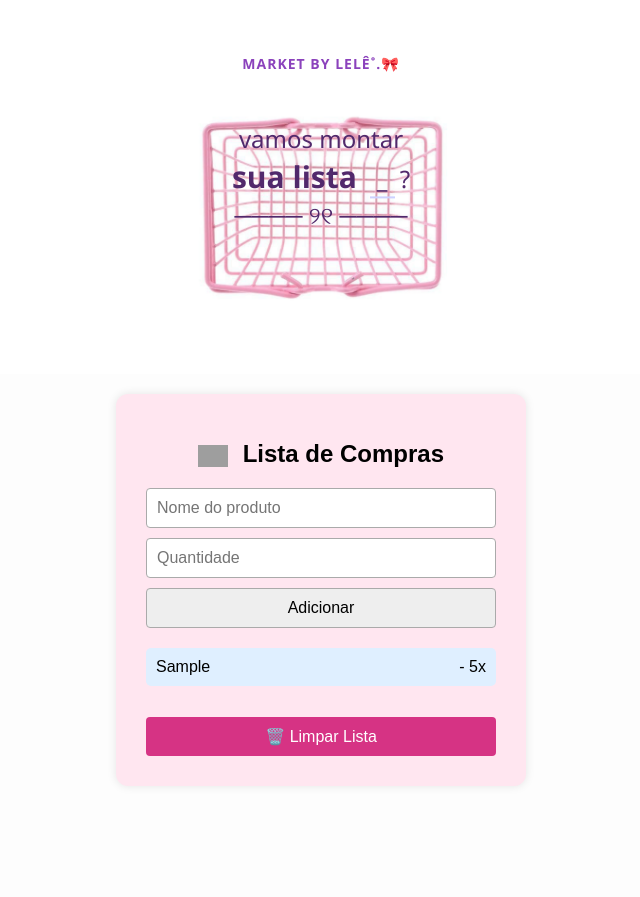
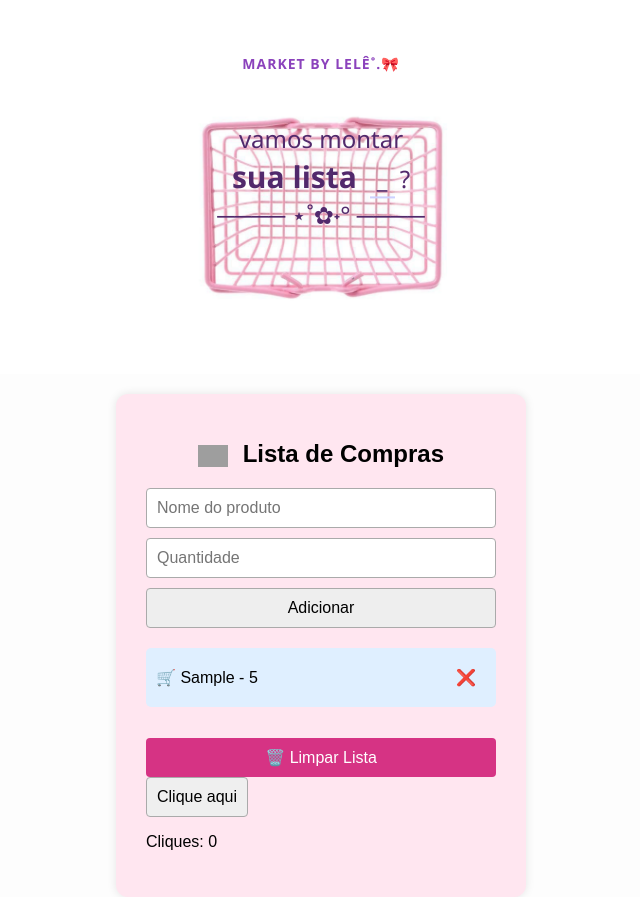
Before and after one commit to ghostveve/listaCompras, a plain HTML site: page index.html in a window 1280 px wide. Both pictures are taken after typing "Sample", "5" into the empty fields and a click on the button "Adicionar". Shown: the whole page, without its empty margins (319-959 px from the left). Before the commit the page ends 800 px from the top, so only its background shows below. Drawn offline with Linux system fonts and the light colour scheme; grey boxes are pictures that could not be loaded.

Commit message:
versão com contador de cliques

```diff
--- a/index.html
+++ b/index.html
@@ -16,9 +16,9 @@
       <img class="cesta-img" src="cesta de compras.png" alt="Cesta de compras" />
       <div class="texto-sobreposto">
         <span class="leve"> vamos montar </span><br>
-        <span class="bold"> sua lista </span><span class="traco">_</span><span class="pontuacao">?</span>
-        <br> <span class="leve"> ──── ୨୧ ──── </span><br>
-    </div>
+        <span class="bold"> sua lista </span><span class="traco">_</span><span class="pontuacao">?</span><br>
+        <span class="leve"> ──── ⋆˚✿˖° ──── </span><br>
+      </div>
     </div>
   </header>
 
@@ -34,9 +34,11 @@
 
     <ul id="lista-compras"></ul>
 
-    <button id="limpar">
-      🗑️ Limpar Lista
-    </button>
+    <button id="limpar">🗑️ Limpar Lista</button>
+
+    <!-- Contador de cliques -->
+    <button id="meuBotao">Clique aqui</button>
+    <p id="contador">Cliques: 0</p>
   </main>
 
   <script src="script.js"></script>
--- a/script.js
+++ b/script.js
@@ -1,3 +1,13 @@
+// Contador de cliques
+let contador = 0;
+const botao = document.getElementById("meuBotao");
+const paragrafo = document.getElementById("contador");
+
+botao.addEventListener("click", function () {
+  contador++;
+  paragrafo.textContent = "Cliques: " + contador;
+});
+
 // Captura de elementos
 const form = document.getElementById("form");
 const produtoInput = document.getElementById("produto");
@@ -16,7 +26,11 @@ form.addEventListener("submit", function (e) {
   const quantidade = quantidadeInput.value;
 
   if (nomeProduto && quantidade > 0) {
-    const item = { nome: nomeProduto, quantidade: quantidade };
+    const item = {
+      nome: nomeProduto,
+      quantidade: quantidade,
+      data: new Date().toLocaleDateString(),
+    };
     adicionarItem(item);
     salvarNoLocalStorage(item);
     form.reset();
@@ -29,22 +43,46 @@ botaoLimpar.addEventListener("click", function () {
   lista.innerHTML = "";
 });
 
-// Adiciona item visualmente na lista
+// Função para adicionar item visualmente na lista
 function adicionarItem(item) {
   const li = document.createElement("li");
-  li.innerHTML = `<span>${item.nome}</span> - ${item.quantidade}x`;
+  let emoji = "🛒";
+  const nome = item.nome.toLowerCase();
+
+  if (nome.includes("leite")) emoji = "🥛";
+  else if (nome.includes("pão")) emoji = "🍞";
+  else if (nome.includes("banana")) emoji = "🍌";
+  else if (nome.includes("arroz")) emoji = "🍚";
+  else if (nome.includes("carne")) emoji = "🥩";
+
+  li.innerHTML = `${emoji} ${item.nome} - ${item.quantidade}
+    <button class="remover">❌</button>`;
+
+  // Evento de remover individual
+  li.querySelector(".remover").addEventListener("click", function () {
+    li.remove();
+    removerDoLocalStorage(item);
+  });
+
   lista.appendChild(li);
 }
 
-// Salva item no localStorage
+// Salvar no localStorage
 function salvarNoLocalStorage(item) {
-  let compras = JSON.parse(localStorage.getItem("compras")) || [];
-  compras.push(item);
-  localStorage.setItem("compras", JSON.stringify(compras));
+  const itens = JSON.parse(localStorage.getItem("compras")) || [];
+  itens.push(item);
+  localStorage.setItem("compras", JSON.stringify(itens));
 }
 
-// Carrega a lista salva
+// Carregar lista do localStorage
 function carregarLista() {
-  const compras = JSON.parse(localStorage.getItem("compras")) || [];
-  compras.forEach(adicionarItem);
+  const itens = JSON.parse(localStorage.getItem("compras")) || [];
+  itens.forEach(adicionarItem);
 }
+
+// Remover item do localStorage
+function removerDoLocalStorage(itemRemovido) {
+  const itens = JSON.parse(localStorage.getItem("compras")) || [];
+  const novaLista = itens.filter(item => item.nome !== itemRemovido.nome || item.quantidade != itemRemovido.quantidade);
+  localStorage.setItem("compras", JSON.stringify(novaLista));
+}
--- a/style.css
+++ b/style.css
@@ -1,3 +1,4 @@
+
 body {
   font-family: Arial, sans-serif;
   background: #fdfdfd;
@@ -35,6 +36,11 @@ body {
 .cesta-img {
   width: 320px;
   max-width: 90%;
+  transition: transform 0.3s ease;
+}
+
+.cesta-img:hover {
+  transform: scale(1.05);
 }
 
 .texto-sobreposto {
@@ -131,6 +137,15 @@ li {
   border-radius: 5px;
   display: flex;
   justify-content: space-between;
+  align-items: center;
+}
+
+.remover {
+  background: none;
+  border: none;
+  color: #d00;
+  font-size: 16px;
+  cursor: pointer;
 }
 
 /* --- Botão Limpar --- */
```
